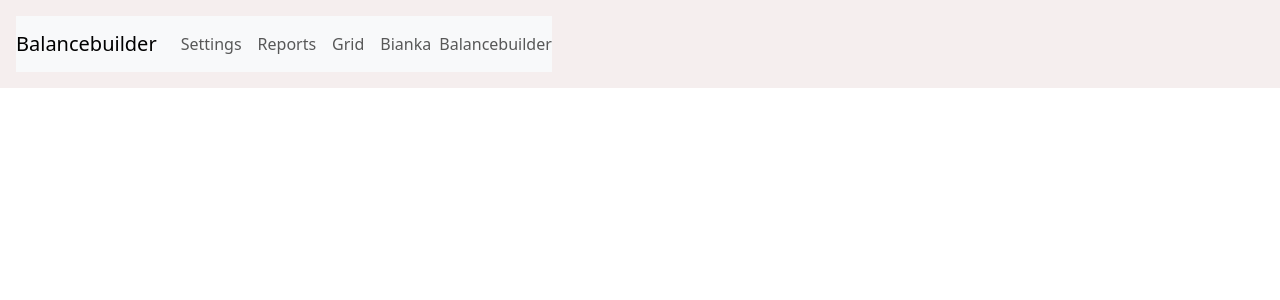
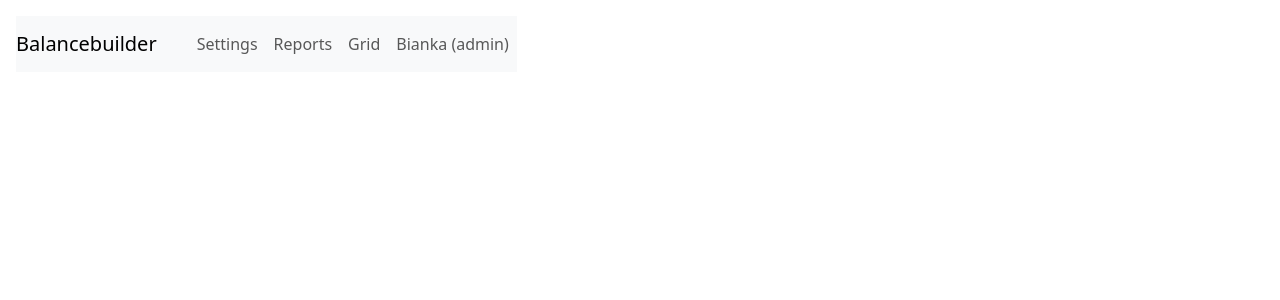
Before and after one commit to RamonaDualStudentin/my-app, a React (Create React App) app: page / in a window 1280 px wide. Shown: the top 300 px of the page. Built offline with nearby package versions, Linux system fonts and the light colour scheme.

Commit message:
menubar css divided into different classes

```diff
--- a/src/App.js
+++ b/src/App.js
@@ -13,7 +13,7 @@ function App() {
   return (
     <div className="App">
       <MenuBar />
-      <quickSelect />
+      <quickSelect/>
       <region />
       <regioncards />
       <serviceRequest />
--- a/src/MenuBar.js
+++ b/src/MenuBar.js
@@ -1,21 +1,25 @@
 import React from "react";
 import { Navbar, Nav } from "react-bootstrap";
-import "./styling for the components/MenuBar.css";
+
+import "./styling for the components/navbar.css";
 
 function MenuBar() {
   return (
     <div className="MenuBar">
       <Navbar bg="light" expand="lg">
-        <Navbar.Brand href="#home">Balancebuilder</Navbar.Brand>
-        <Navbar.Toggle aria-controls="basic-navbar-nav" />
+        <div className="navbar-brand">
+          <Navbar.Brand href="#home">Balancebuilder</Navbar.Brand>
+        </div>
+        <div className="navbar-toggle">
+          <Navbar.Toggle aria-controls="basic-navbar-nav" />
+        </div>
         <Navbar.Collapse id="basic-navbar-nav">
           <Nav className="mr-auto">
             <Nav.Link href="#settings">Settings</Nav.Link>
             <Nav.Link href="#reports">Reports</Nav.Link>
             <Nav.Link href="#grid">Grid</Nav.Link>
-            <Nav.Link href="UserLoggedin">Bianka</Nav.Link>
+            <Nav.Link href="UserLoggedin">Bianka (admin)</Nav.Link>
           </Nav>
-          <Navbar.Text>Balancebuilder</Navbar.Text>
         </Navbar.Collapse>
       </Navbar>
     </div>
--- a/src/quickSelect.js
+++ b/src/quickSelect.js
@@ -2,6 +2,7 @@ import React from "react";
 import "./styling for the components/quickSelect.css";
 
 function quickSelect() {
+
   return(
   <div className="quickSelect">
   <h1 className="quick-select-title">Hello,[Whatever User is Logged in] </h1>
--- a/src/serviceRequestcards.js
+++ b/src/serviceRequestcards.js
@@ -1,13 +1,12 @@
 import React from "react";
 
-const serviceRequestcards = ({title,date,zone,region, status})=>
+function serviceRequestcards ()
  {
   return (
   <div className="serviceRequestcards">
-    <h2 className="card-title"></h2>
 
   </div>
   );
-};
+}
 
 export default serviceRequestcards;
--- a/src/styling for the components/MenuBar.css
+++ /dev/null
@@ -1,12 +0,0 @@
-.MenuBar{
-  display: flex;
- justify-content: space-between;
- align-items: center;
- background-color: #f5eeee;
- padding: 1rem;
- color: grey;
-}
-
-.mr-auto{
-  align-items: left;
-}
--- /dev/null
+++ b/src/styling for the components/navbar.css
@@ -0,0 +1,24 @@
+
+
+ .MenuBar{
+ display: flex;
+ justify-content: space-between;
+ align-items: center;
+ background-color:white;
+ padding: 1rem;
+ color: black
+}
+
+.navbar-brand{
+
+}
+
+
+.navbar-toggle{
+
+}
+
+
+#basic-navbar-nav{
+  align-items: t;
+}
```
Also changed, not shown: 1 other file (tests, documents, lock files or other folders).
